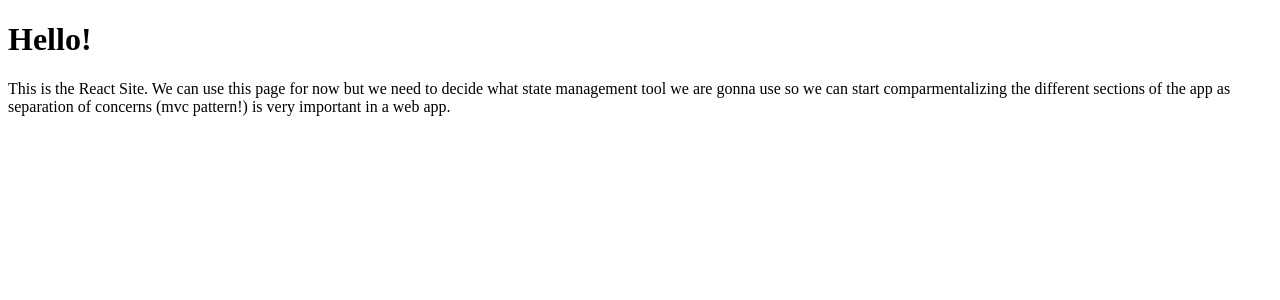
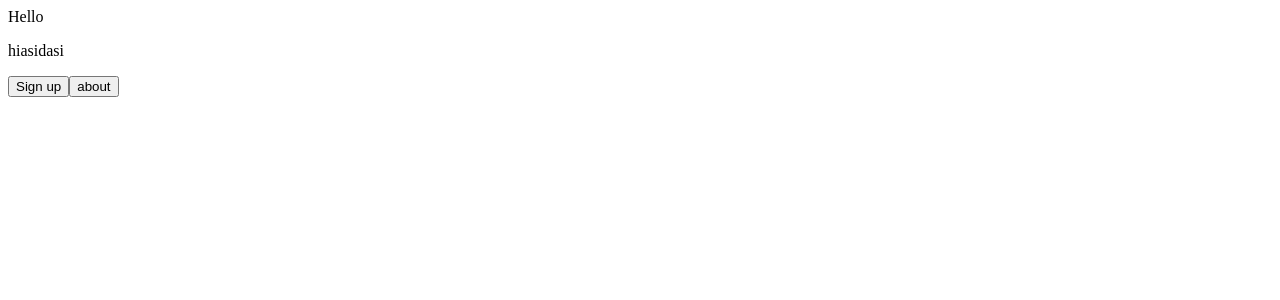
Before and after one commit to chloeyeo/AeroPowerPro-Renewable-Power-Forecasts, a React (Create React App) app: page / in a window 1280 px wide. Shown: the top 300 px of the page. Built offline with nearby package versions, Linux system fonts and the light colour scheme.

Commit message:
set up react router

```diff
--- a/package.json
+++ b/package.json
@@ -8,6 +8,7 @@
     "@testing-library/user-event": "^13.5.0",
     "react": "^18.2.0",
     "react-dom": "^18.2.0",
+    "react-router-dom": "^6.4.3",
     "react-scripts": "5.0.1",
     "web-vitals": "^2.1.4"
   },
--- a/src/App.js
+++ b/src/App.js
@@ -1,11 +1,22 @@
-const App = () => (
-  <div>
-    <h1>Hello!</h1>
-    <p>This is the React Site. We can use this page for now
-      but we need to decide what state management tool we are gonna use
-      so we can start comparmentalizing the different sections of the app
-      as separation of concerns (mvc pattern!) is very
-      important in a web app.</p>
-  </div>
-)
+import React from "react";
+import { createBrowserRouter, RouterProvider } from "react-router-dom";
+import { Home, About, Signup } from "./pages";
+
+const router = createBrowserRouter([
+  {
+    path: "/",
+    element: <Home />,
+  },
+  {
+    path: "/signup",
+    element: <Signup />,
+  },
+  {
+    path: "/about",
+    element: <About />,
+  },
+]);
+
+const App = () => <RouterProvider router={router} />;
+
 export default App;
--- /dev/null
+++ b/src/pages/about/About.js
@@ -0,0 +1,5 @@
+import React from "react";
+
+const About = () => <div>About page</div>;
+
+export default About;
--- /dev/null
+++ b/src/pages/about/index.js
@@ -0,0 +1,3 @@
+import About from "./About";
+
+export default About;
--- /dev/null
+++ b/src/pages/home/Home.js
@@ -0,0 +1,16 @@
+import React from "react";
+import { Link } from "react-router-dom";
+
+const Home = () => (
+  <div>
+    Hello
+    <p>hiasidasi</p>
+    <Link to="/signup">
+      <button variant="outlined">Sign up</button>
+    </Link>
+    <Link to="/about">
+      <button variant="outlined">about </button>
+    </Link>
+  </div>
+);
+export default Home;
--- /dev/null
+++ b/src/pages/home/index.js
@@ -0,0 +1,3 @@
+import Home from "./Home";
+
+export default Home;
--- /dev/null
+++ b/src/pages/index.js
@@ -0,0 +1,5 @@
+import Home from "./home";
+import Signup from "./signup";
+import About from "./about";
+
+export { Home, Signup, About };
--- /dev/null
+++ b/src/pages/signup/Signup.js
@@ -0,0 +1,3 @@
+const Signup = () => <div>Signup page</div>;
+
+export default Signup;
--- /dev/null
+++ b/src/pages/signup/index.js
@@ -0,0 +1,3 @@
+import Signup from "./Signup";
+
+export default Signup;
```
Also changed, not shown: src/App.css (deleted, +0 -38 lines), src/index.js (+4 -5 lines), 1 other file (tests, documents, lock files or other folders).
